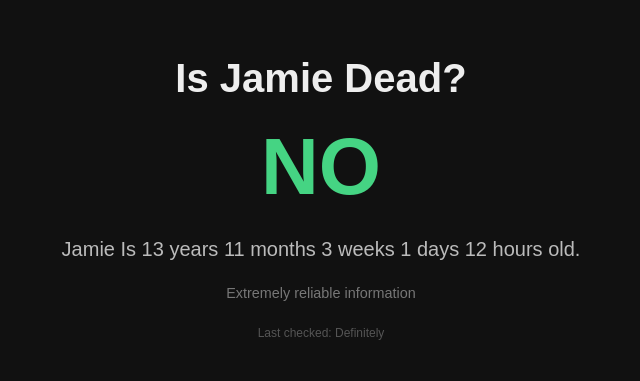
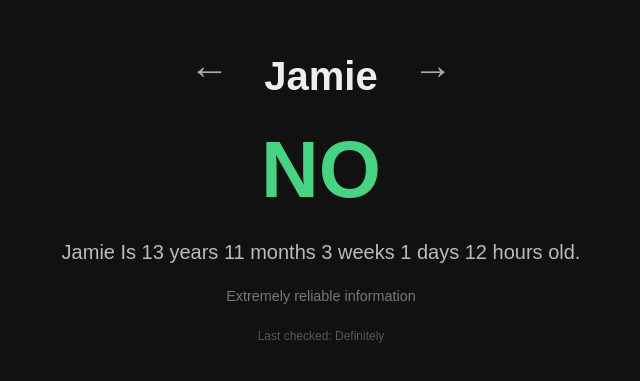
Before and after one commit to codymike1239-del/isjamiedeadyet, a plain HTML site: page index.html in a window 1280 px wide. Shown: the part 215-596 px from the top of the page, without its empty margins (319-959 px from the left). Drawn offline with Linux system fonts and the light colour scheme.

Commit message:
Update index.html

```diff
--- a/index.html
+++ b/index.html
@@ -8,7 +8,7 @@
 
   <meta name="viewport" content="width=device-width, initial-scale=1.0">
 
-  <title>Is Jamie Dead?</title>
+  <title>Are They Dead?</title>
 
   <style>
 
@@ -32,6 +32,27 @@
     .container {
       text-align: center;
       padding: 20px;
+    }
+
+    .person-selector {
+      display: flex;
+      align-items: center;
+      justify-content: center;
+      gap: 25px;
+    }
+
+    .person-selector button {
+      background: none;
+      border: none;
+      color: #aaa;
+      font-size: 2.5rem;
+      cursor: pointer;
+      padding: 10px;
+      transition: color 0.2s;
+    }
+
+    .person-selector button:hover {
+      color: #fff;
     }
 
     h1 {
@@ -72,7 +93,15 @@
 
   <div class="container">
 
-    <h1>Is Jamie Dead?</h1>
+    <div class="person-selector">
+
+      <button onclick="previousPerson()">←</button>
+
+      <h1 id="name">Jamie</h1>
+
+      <button onclick="nextPerson()">→</button>
+
+    </div>
 
     <div class="status" id="status"></div>
 
@@ -88,33 +117,60 @@
 
   </div>
 
+
   <script>
 
     // ==========================================
-    // CHANGE THIS TO "YES" OR "NO"
+    // PEOPLE
     // ==========================================
 
-    const isDead = "NO";
+    const people = [
+
+      {
+        name: "Jamie",
+
+        isDead: "NO",
+
+        birthDate: new Date(
+          2012,
+          9,
+          7,
+          13,
+          0,
+          0
+        )
+      },
+
+      {
+        name: "Zana",
+
+        isDead: "NO",
+
+        birthDate: new Date(
+          2013,
+          1,
+          12,
+          17,
+          0,
+          0
+        )
+      }
+
+    ];
 
 
     // ==========================================
-    // DATE AND TIME OF BIRTH
-    // October 7, 2012 at 13:00 (1:00 PM)
+    // CURRENT PERSON
     // ==========================================
 
-    const birthDate = new Date(
-      2012,
-      9,
-      7,
-      13,
-      0,
-      0
-    );
+    let currentPerson = 0;
 
 
     // ==========================================
     // GET HTML ELEMENTS
     // ==========================================
+
+    const name = document.getElementById("name");
 
     const status = document.getElementById("status");
 
@@ -122,34 +178,12 @@
 
 
     // ==========================================
-    // SET DEATH STATUS
+    // CALCULATE AGE
     // ==========================================
 
-    if (isDead === "YES") {
-
-      status.textContent = "YES";
-
-      status.style.color = "#ff5c5c";
-
-    } else {
-
-      status.textContent = "NO";
-
-      status.style.color = "#45d483";
-
-    }
-
-
-    // ==========================================
-    // CALCULATE JAMIE'S AGE
-    // ==========================================
-
-    function calculateAge() {
+    function calculateAge(birthDate) {
 
       const now = new Date();
-
-
-      // Calculate years
 
       let years =
         now.getFullYear() - birthDate.getFullYear();
@@ -178,8 +212,6 @@
 
       }
 
-
-      // Calculate months
 
       const afterYears = new Date(
 
@@ -237,18 +269,14 @@
       }
 
 
-      // Calculate weeks, days, and hours
-
       let remainingTime = now - monthDate;
 
 
       const millisecondsPerHour =
         1000 * 60 * 60;
 
-
       const millisecondsPerDay =
         millisecondsPerHour * 24;
-
 
       const millisecondsPerWeek =
         millisecondsPerDay * 7;
@@ -283,27 +311,105 @@
       );
 
 
-      // Display the age
+      age.textContent =
 
-      age.textContent =
-        `Jamie Is ${years} years ${months} months ` +
-        `${weeks} weeks ${days} days ${hours} hours old.`;
+        `${people[currentPerson].name} Is ` +
+
+        `${years} years ${months} months ` +
+
+        `${weeks} weeks ${days} days ` +
+
+        `${hours} hours old.`;
 
     }
 
 
     // ==========================================
-    // START AGE COUNTER
+    // DISPLAY CURRENT PERSON
     // ==========================================
 
-    calculateAge();
+    function displayPerson() {
+
+      const person = people[currentPerson];
+
+
+      name.textContent = person.name;
+
+
+      if (person.isDead === "YES") {
+
+        status.textContent = "YES";
+
+        status.style.color = "#ff5c5c";
+
+      } else {
+
+        status.textContent = "NO";
+
+        status.style.color = "#45d483";
+
+      }
+
+
+      calculateAge(person.birthDate);
+
+    }
+
+
+    // ==========================================
+    // NEXT PERSON
+    // ==========================================
+
+    function nextPerson() {
+
+      currentPerson++;
+
+
+      if (currentPerson >= people.length) {
+
+        currentPerson = 0;
+
+      }
+
+
+      displayPerson();
+
+    }
+
+
+    // ==========================================
+    // PREVIOUS PERSON
+    // ==========================================
+
+    function previousPerson() {
+
+      currentPerson--;
+
+
+      if (currentPerson < 0) {
+
+        currentPerson = people.length - 1;
+
+      }
+
+
+      displayPerson();
+
+    }
+
+
+    // ==========================================
+    // START
+    // ==========================================
+
+    displayPerson();
 
 
     // Update every minute
 
     setInterval(
 
-      calculateAge,
+      displayPerson,
 
       60 * 1000
 
```
